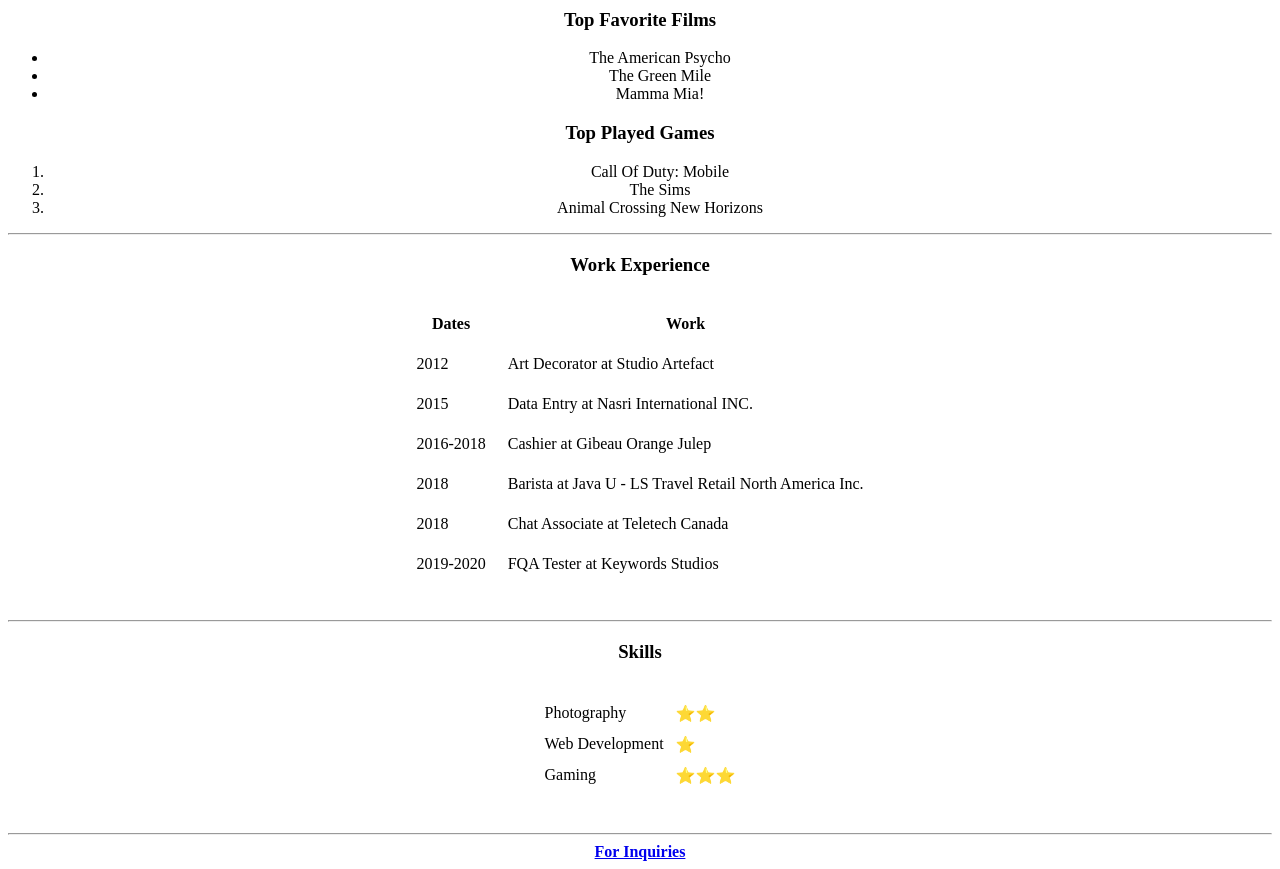
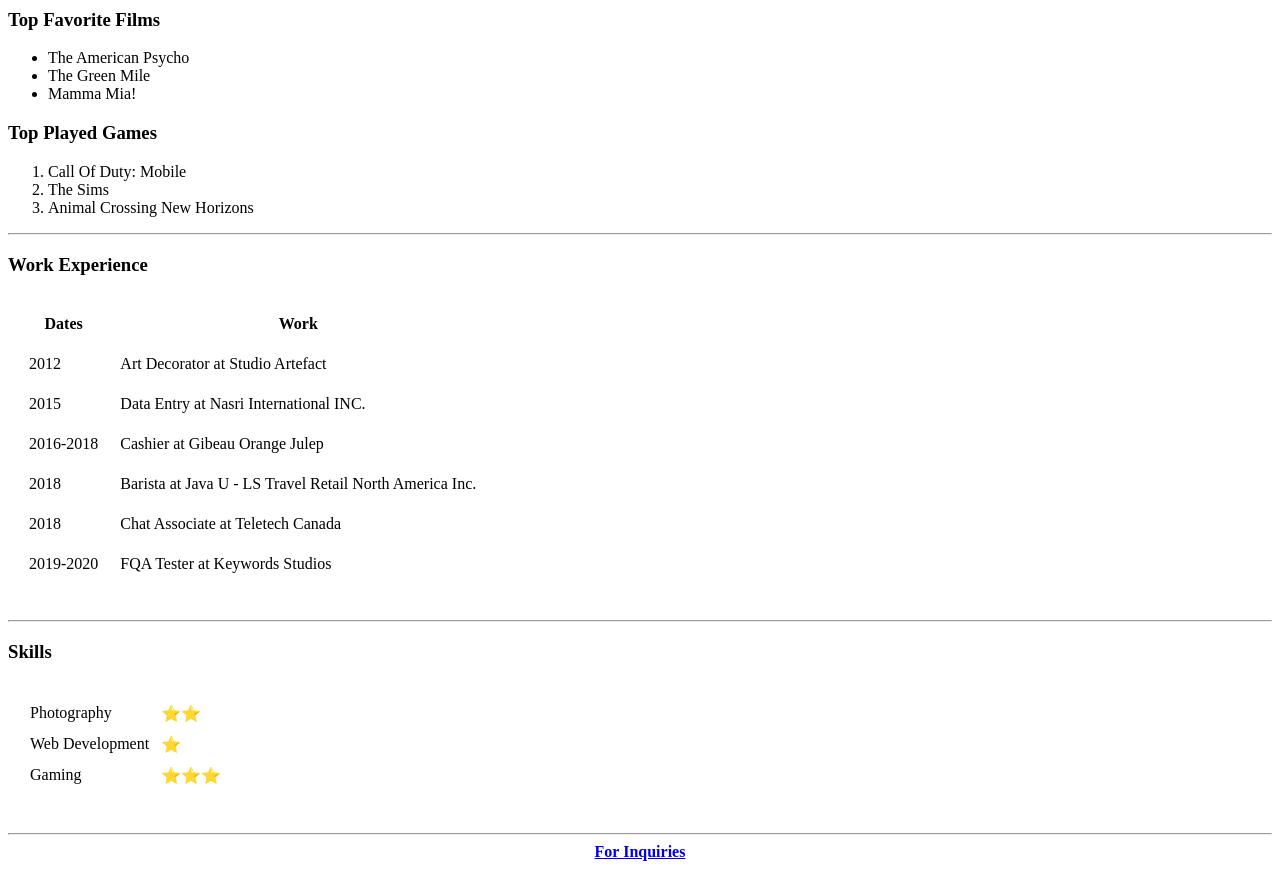
Before and after one commit to molashii/resume, a plain HTML site: page index.html in a window 1280 px wide. Shown: the part 260-1129 px from the top of the page. Drawn offline with Linux system fonts and the light colour scheme.

Commit message:
removed the center tags in the body

```diff
--- a/index.html
+++ b/index.html
@@ -17,24 +17,19 @@
     </table>
     </center>
   <hr>
-    <center>
   <h3>Top Favorite Films</h3>
   <ul>
     <li>The American Psycho</li>
     <li>The Green Mile</li>
     <li>Mamma Mia!</li>
     </ul>
-    </center>
-    <center>
   <h3>Top Played Games</h3>
   <ol>
     <li>Call Of Duty: Mobile</li>
     <li>The Sims</li>
     <li>Animal Crossing New Horizons</li>
   </ol>
-    </center>
   <hr>
-    <center>
   <h3>Work Experience</h3>
   <table cellspacing="20">
     <thead>
@@ -70,10 +65,8 @@
       </tr>
     </tbody>
   </table>
-    </center>
   <br>
   <hr>
-    <center>
   <h3>Skills</h3>
   <table cellspacing="10">
       <tr>
@@ -95,7 +88,6 @@
         </td>
       </tr>
   </table>
-    </center>
 <br>
 <hr>
     <center>
```
